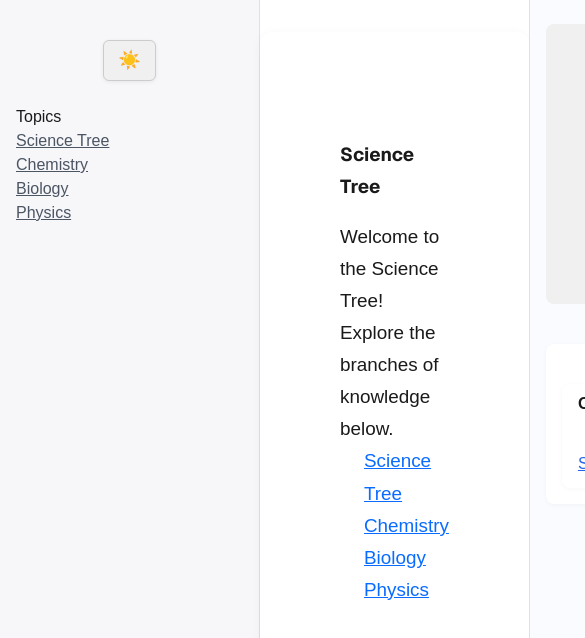
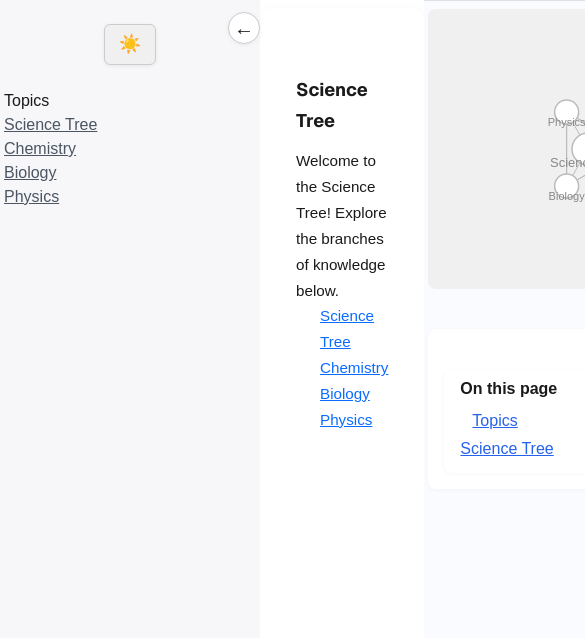
Before and after one commit to LeinadOdreiuqzi/ArbolDeLaCiencia, a Next.js app: page / in a window 390 px wide. Shown: the top 638 px of the page, 585 px wide, since content can reach past the window. Built offline with nearby package versions, Linux system fonts and the light colour scheme.

Commit message:
Fix responsive

```diff
--- a/app/globals.css
+++ b/app/globals.css
@@ -29,6 +29,7 @@ body {
   grid-template-columns: 260px 1fr 340px;
   min-height: 100vh;
   background: var(--background);
+  transition: grid-template-columns 0.3s;
 }
 
 .wiki-nav {
@@ -36,6 +37,42 @@ body {
   border-right: 1px solid var(--border);
   padding: 1.5rem 1rem;
   min-height: 100vh;
+}
+
+.wiki-nav.nav-hidden {
+  width: 0 !important;
+  min-width: 0 !important;
+  max-width: 0 !important;
+  padding: 0 !important;
+  overflow: visible !important;
+  border: none !important;
+  position: relative;
+  transition: width 0.3s, min-width 0.3s, max-width 0.3s, padding 0.3s;
+}
+
+.wiki-nav.nav-hidden ~ .wiki-main {
+  transition: margin-left 0.3s;
+  margin-left: 0 !important;
+}
+
+.wiki-nav-toggle {
+  position: absolute;
+  top: 12px;
+  left: 8px;
+  right: auto !important;
+  z-index: 10;
+  background: #fff;
+  border: 1px solid #ccc;
+  border-radius: 50%;
+  width: 32px;
+  height: 32px;
+  display: flex;
+  align-items: center;
+  justify-content: center;
+  font-size: 20px;
+  cursor: pointer;
+  box-shadow: 0 1px 4px 0 #0001;
+  transition: background 0.2s, color 0.2s;
 }
 
 .wiki-main {
@@ -154,3 +191,60 @@ body {
 a, .wiki-link-main, .wiki-anchor-main, .wiki-anchor-secondary {
   transition: color 0.18s, background 0.18s;
 }
+
+/* Responsive layout for wiki-layout */
+@media (max-width: 1024px) {
+  .wiki-layout {
+    grid-template-columns: 1fr;
+  }
+  .wiki-nav {
+    min-height: auto;
+    border-right: none;
+    border-bottom: 1px solid var(--border);
+    padding: 1rem 0.5rem;
+  }
+  .wiki-nav-toggle {
+    left: 4px;
+    right: auto !important;
+    top: 8px;
+  }
+  .wiki-graph {
+    min-height: auto;
+    border-left: none;
+    border-top: 1px solid var(--border);
+    padding: 1rem 0.5rem;
+  }
+  .wiki-main {
+    padding: 1.5rem 1rem;
+    margin: 1rem 0;
+    font-size: 1rem;
+  }
+}
+
+@media (max-width: 640px) {
+  .wiki-layout {
+    grid-template-columns: 1fr;
+  }
+  .wiki-nav {
+    position: relative;
+    z-index: 20;
+  }
+  .wiki-nav-toggle {
+    left: 2px;
+    right: auto !important;
+    top: 4px;
+  }
+  .wiki-nav, .wiki-graph {
+    padding: 0.5rem 0.25rem;
+  }
+  .wiki-main {
+    padding: 1rem 0.25rem;
+    margin: 0.5rem 0;
+    font-size: 0.95rem;
+  }
+  .wiki-main h1, .wiki-main h2, .wiki-main h3 {
+    margin-top: 1.2rem;
+    margin-bottom: 0.7rem;
+    font-size: 1.2em;
+  }
+}
--- a/app/layout.tsx
+++ b/app/layout.tsx
@@ -1,3 +1,5 @@
+"use client";
+
 import type { Metadata } from "next";
 import { Geist, Geist_Mono } from "next/font/google";
 import "./globals.css";
@@ -5,6 +7,7 @@ import KnowledgeGraph from "../components/KnowledgeGraph";
 import ThemeToggle from "../components/ThemeToggle";
 import Link from "next/link";
 import WikiHeadingsLinks from "../components/WikiHeadingsLinks";
+import { useState } from "react";
 
 const geistSans = Geist({
   variable: "--font-geist-sans",
@@ -16,7 +19,8 @@ const geistMono = Geist_Mono({
   subsets: ["latin"],
 });
 
-export const metadata: Metadata = {
+// Removed export const metadata due to Next.js client component restriction
+const metadata: Metadata = {
   title: "Create Next App",
   description: "Generated by create next app",
 };
@@ -33,13 +37,46 @@ export default function RootLayout({
 }: Readonly<{
   children: React.ReactNode;
 }>) {
+  const [navOpen, setNavOpen] = useState(true);
+
+  // Determine grid columns for wiki-layout based on navOpen
+  const gridColumns = navOpen ? "260px 1fr 340px" : "0 1fr 340px";
+
   return (
     <html lang="en">
       <body
         className={`${geistSans.variable} ${geistMono.variable} antialiased`}
       >
-        <div className="wiki-layout">
-          <aside className="wiki-nav">
+        <div className="wiki-layout" style={{ gridTemplateColumns: gridColumns }}>
+          <aside className={`wiki-nav${navOpen ? "" : " nav-hidden"}`} style={{ position: "relative" }}>
+            <button
+              className="wiki-nav-toggle"
+              aria-label={navOpen ? "Hide navigation" : "Show navigation"}
+              onClick={() => setNavOpen((open) => !open)}
+              style={{
+                position: "absolute",
+                top: 12,
+                left: navOpen ? "100%" : 8,
+                transform: navOpen ? "translateX(-100%)" : "none",
+                zIndex: 50,
+                marginLeft: navOpen ? 0 : 0,
+                background: "#fff",
+                border: "1px solid #ccc",
+                borderRadius: "50%",
+                width: 32,
+                height: 32,
+                display: "flex",
+                alignItems: "center",
+                justifyContent: "center",
+                fontSize: 20,
+                cursor: "pointer",
+                boxShadow: "0 1px 4px 0 #0001",
+                transition: "left 0.3s, background 0.2s, color 0.2s"
+              }}
+            >
+              {navOpen ? "←" : "→"}
+            </button>
+            <div style={{ display: navOpen ? "block" : "none" }}>
               <ThemeToggle />
               <nav>
                 <h2 className="wiki-nav-title">Topics</h2>
@@ -53,6 +90,7 @@ export default function RootLayout({
                   ))}
                 </ul>
               </nav>
+            </div>
           </aside>
           <main className="wiki-main">{children}</main>
           <aside className="wiki-graph">
```
Lines whose indentation alone changed are shown as unchanged.
